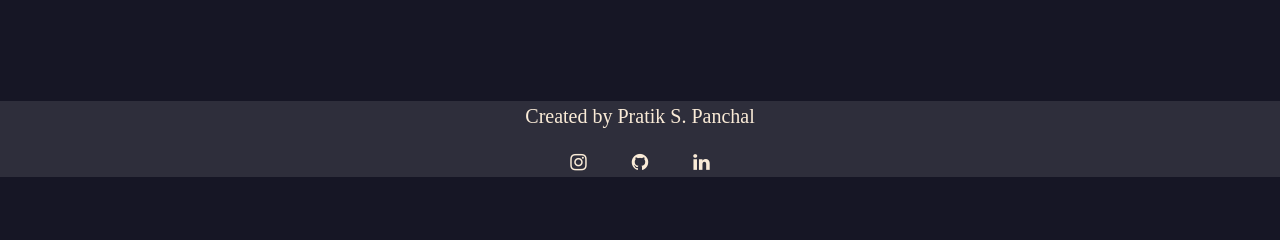
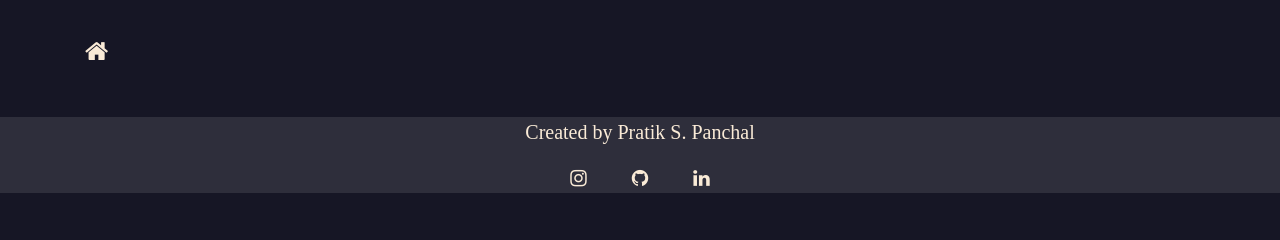
Before and after one commit to PratikPan/india_covid-19, a Django app: template templates/dist.html in a window 1280 px wide. Shown: the part 211-451 px from the top of the page. Run offline with Django 3.2, Linux system fonts and the light colour scheme; the template is opened without the code that fills it, so the values that code supplies are empty; some libraries are stand-ins or nearby versions.

Commit message:
Site Modify

```diff
--- a/static/style.css
+++ b/static/style.css
@@ -56,6 +56,12 @@ body {
 /* .plus {
   font-size: 20px;
 } */
+
+.fa-home {
+  margin-top: 30px;
+  color: antiquewhite;
+  font-size: 25px;
+}
 
 .stateTable {
   margin-top: 50px;
--- a/templates/dist.html
+++ b/templates/dist.html
@@ -1,8 +1,8 @@
 {% extends 'base.html' %}
 {% block content %}
     <h4 class="title">{{ query }}'s District</h4>
-
-    <table class="stateTable table table-striped table-borderless table-responsive-sm">
+    <a href="/"><i class="fa fa-home" aria-hidden="true"></i></a>
+    <table class="table table-striped table-borderless table-responsive-sm">
         {% for confirm in distData %}
         {% if confirm.state == query %}
         <tr class="head">
```
